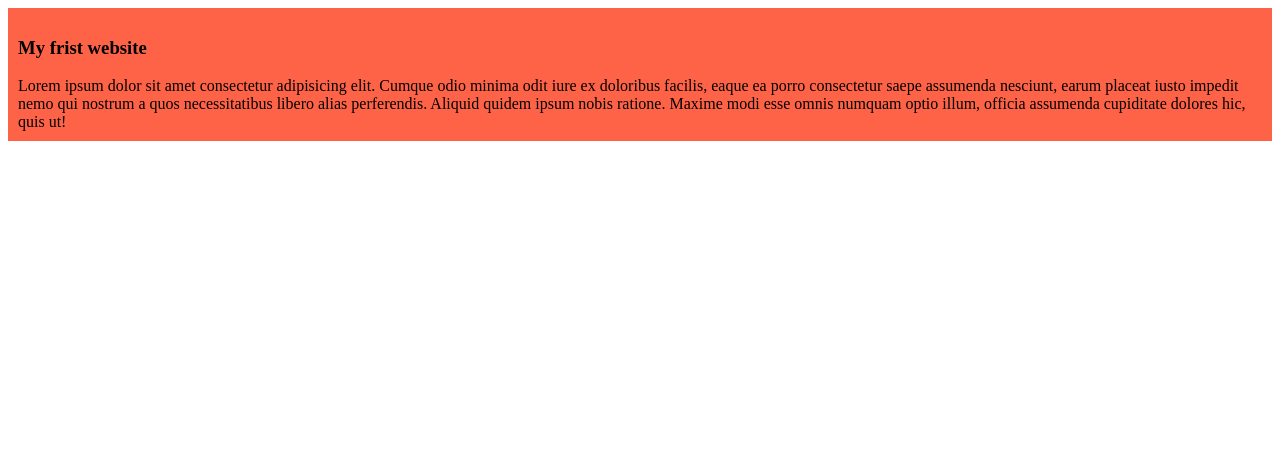
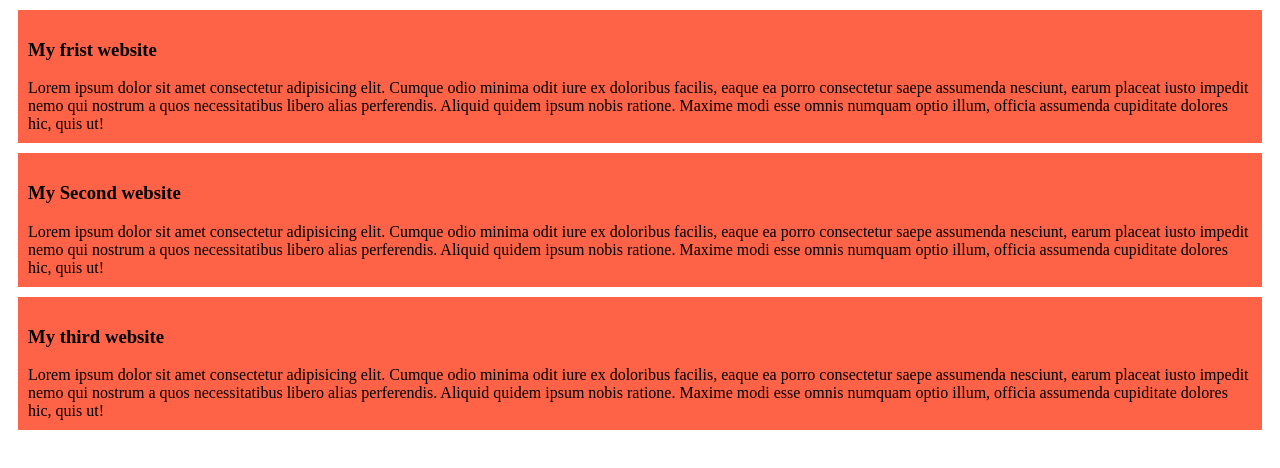
Before and after one commit to RabbiBD-Code/my-first-githup-repo, a plain HTML site: page index.html in a window 1280 px wide. Drawn offline with Linux system fonts and the light colour scheme.

Commit message:
added second then re add

```diff
--- a/index.html
+++ b/index.html
@@ -11,5 +11,13 @@
         <h3>My frist website</h3>
         Lorem ipsum dolor sit amet consectetur adipisicing elit. Cumque odio minima odit iure ex doloribus facilis, eaque ea porro consectetur saepe assumenda nesciunt, earum placeat iusto impedit nemo qui nostrum a quos necessitatibus libero alias perferendis. Aliquid quidem ipsum nobis ratione. Maxime modi esse omnis numquam optio illum, officia assumenda cupiditate dolores hic, quis ut!
     </div>
+    <div>
+        <h3>My Second website</h3>
+        Lorem ipsum dolor sit amet consectetur adipisicing elit. Cumque odio minima odit iure ex doloribus facilis, eaque ea porro consectetur saepe assumenda nesciunt, earum placeat iusto impedit nemo qui nostrum a quos necessitatibus libero alias perferendis. Aliquid quidem ipsum nobis ratione. Maxime modi esse omnis numquam optio illum, officia assumenda cupiditate dolores hic, quis ut!
+    </div>
+    <div>
+        <h3>My third website</h3>
+        Lorem ipsum dolor sit amet consectetur adipisicing elit. Cumque odio minima odit iure ex doloribus facilis, eaque ea porro consectetur saepe assumenda nesciunt, earum placeat iusto impedit nemo qui nostrum a quos necessitatibus libero alias perferendis. Aliquid quidem ipsum nobis ratione. Maxime modi esse omnis numquam optio illum, officia assumenda cupiditate dolores hic, quis ut!
+    </div>
 </body>
 </html>
--- a/style.css
+++ b/style.css
@@ -5,4 +5,5 @@
 div{
     background-color: tomato;
     padding: 10px;
+    margin: 10px;
 }
```
